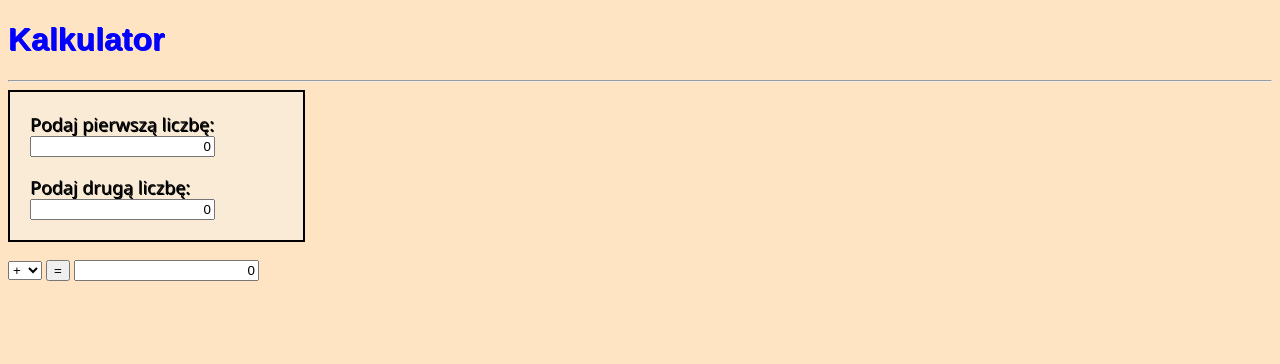
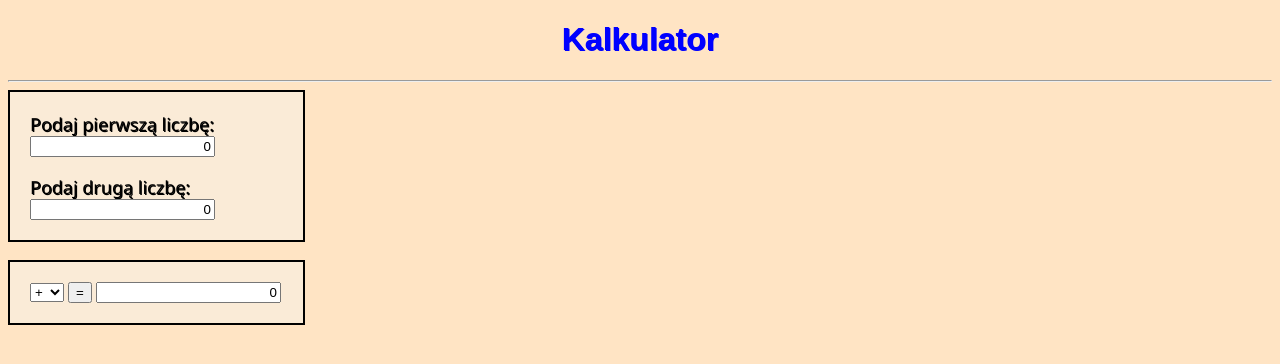
Before and after one commit to slo-1c-09-2021/kalk, a plain HTML site: page index.html in a window 1280 px wide. Drawn offline with Linux system fonts and the light colour scheme.

Commit message:
Update index.html

```diff
--- a/index.html
+++ b/index.html
@@ -42,6 +42,7 @@
             font-family: Arial, Helvetica, sans-serif;
             color: blue;
             text-shadow: 1px 1px blue;
+            text-align: center;
         }
         body {
             background-color: bisque;
@@ -71,6 +72,7 @@
     <input type="text" value=0 dir="rtl" id="n2" /><br />
     </div>
     </br>
+    <div id="a">
     <select id="operators">
         <option value="+">+</option>
         <option value="-">-</option>
@@ -82,5 +84,6 @@
     </select>
     <button onclick="calc();">=</button>
     <input type="text" value=0 dir="rtl" id="result" />
+    </div>
 </body>
 </html>
```
